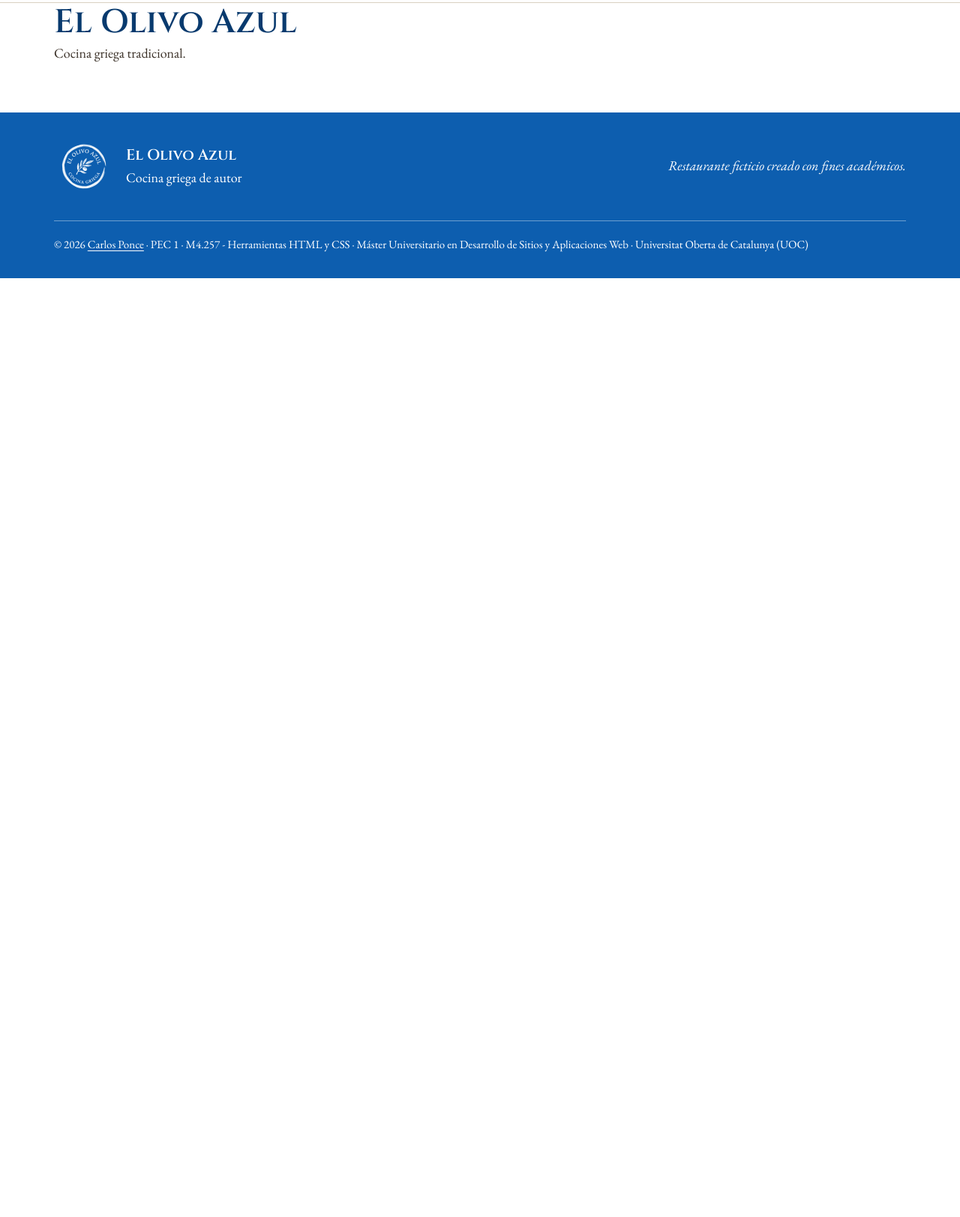
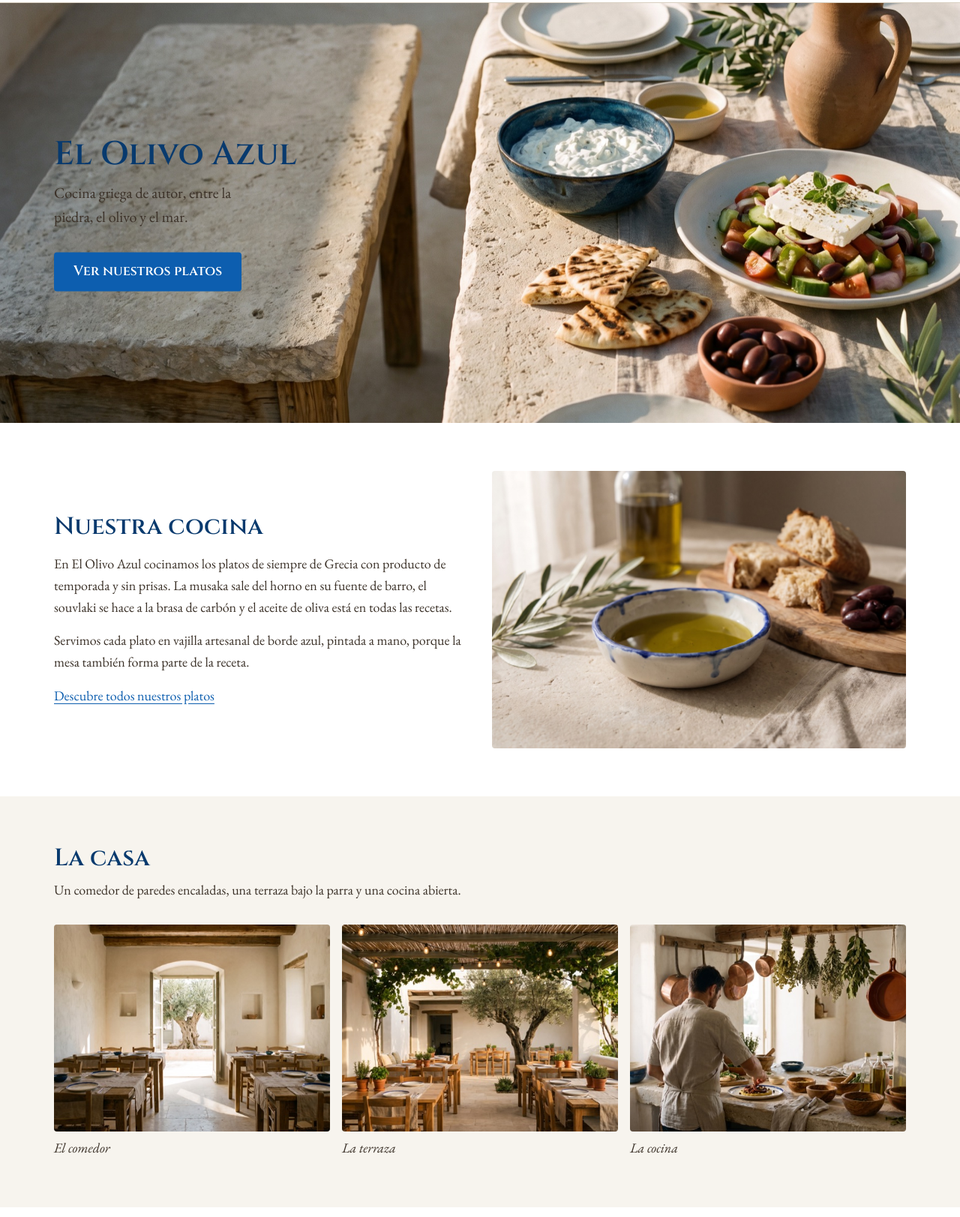
Before and after one commit to carlosp-11/proyecto-restaurante-griego, a website built with Parcel: page src/index.html in a window 1280 px wide. Shown: the part 77-1700 px from the top of the page at 75% size. Before the commit the page ends 800 px from the top, so only its background shows below. Built offline with nearby package versions, Linux system fonts and the light colour scheme.

Commit message:
feat: build home hero and restaurant sections

```diff
--- a/src/index.html
+++ b/src/index.html
@@ -12,9 +12,82 @@
 <body>
   <include src="partials/header.html"></include>
 
-  <main id="main" class="container">
-    <h1>El Olivo Azul</h1>
-    <p>Cocina griega tradicional.</p>
+  <main id="main">
+    <section class="hero">
+      <img class="hero__image"
+        src="/src/img/hero-1920.jpg"
+        srcset="/src/img/hero-960.jpg 960w, /src/img/hero-1920.jpg 1920w"
+        sizes="100vw"
+        alt="Mesa larga de piedra con mezze griego: tzatziki en un cuenco azul, ensalada con feta, pan de pita y aceitunas"
+        width="1920" height="1071">
+      <div class="container hero__content">
+        <h1>El Olivo Azul</h1>
+        <p class="hero__lead">Cocina griega de autor, entre la piedra, el olivo y el mar.</p>
+        <a class="button button--primary" href="/categoria/">Ver nuestros platos</a>
+      </div>
+    </section>
+
+    <section class="intro container" aria-labelledby="intro-title">
+      <div class="intro__text">
+        <h2 id="intro-title">Nuestra cocina</h2>
+        <p>En El Olivo Azul cocinamos los platos de siempre de Grecia con producto de temporada y sin prisas. La musaka sale del horno en su fuente de barro, el souvlaki se hace a la brasa de carbón y el aceite de oliva está en todas las recetas.</p>
+        <p>Servimos cada plato en vajilla artesanal de borde azul, pintada a mano, porque la mesa también forma parte de la receta.</p>
+        <a href="/categoria/">Descubre todos nuestros platos</a>
+      </div>
+      <img class="intro__image"
+        src="/src/img/olive-oil-1200.jpg"
+        srcset="/src/img/olive-oil-600.jpg 600w, /src/img/olive-oil-1200.jpg 1200w"
+        sizes="(min-width: 1024px) 50vw, 100vw"
+        alt="Aceite de oliva virgen extra en un cuenco azul junto a pan de masa madre, aceitunas y una rama de olivo"
+        width="1200" height="805" loading="lazy">
+    </section>
+
+    <section class="place" aria-labelledby="place-title">
+      <div class="container">
+        <h2 id="place-title">La casa</h2>
+        <p class="place__lead">Un comedor de paredes encaladas, una terraza bajo la parra y una cocina abierta.</p>
+        <div class="place__gallery">
+          <figure>
+            <img src="/src/img/dining-room-1200.jpg"
+              srcset="/src/img/dining-room-600.jpg 600w, /src/img/dining-room-1200.jpg 1200w"
+              sizes="(min-width: 768px) 33vw, 100vw"
+              alt="Comedor con paredes blancas, vigas de madera y mesas puestas; al fondo, un olivo en el patio"
+              width="1200" height="805" loading="lazy">
+            <figcaption>El comedor</figcaption>
+          </figure>
+          <figure>
+            <img src="/src/img/terrace-1200.jpg"
+              srcset="/src/img/terrace-600.jpg 600w, /src/img/terrace-1200.jpg 1200w"
+              sizes="(min-width: 768px) 33vw, 100vw"
+              alt="Terraza bajo una pérgola de cañas con mesas de madera y un olivo centenario en el centro"
+              width="1200" height="669" loading="lazy">
+            <figcaption>La terraza</figcaption>
+          </figure>
+          <figure>
+            <img src="/src/img/kitchen-1200.jpg"
+              srcset="/src/img/kitchen-600.jpg 600w, /src/img/kitchen-1200.jpg 1200w"
+              sizes="(min-width: 768px) 33vw, 100vw"
+              alt="Cocina abierta con cazos de cobre, hierbas secas colgadas y un cocinero emplatando"
+              width="1200" height="805" loading="lazy">
+            <figcaption>La cocina</figcaption>
+          </figure>
+        </div>
+      </div>
+    </section>
+
+    <section class="table container" aria-labelledby="table-title">
+      <img class="table__image"
+        src="/src/img/diners-table-1200.jpg"
+        srcset="/src/img/diners-table-600.jpg 600w, /src/img/diners-table-1200.jpg 1200w"
+        sizes="(min-width: 1024px) 50vw, 100vw"
+        alt="Un grupo de amigos comparte mezze en una mesa de madera: pita, tzatziki y vino blanco"
+        width="1200" height="805" loading="lazy">
+      <div class="table__text">
+        <h2 id="table-title">La mesa compartida</h2>
+        <p>En Grecia se come compartiendo. Por eso nuestra carta está pensada para pedir varios platos al centro y probar un poco de todo: un tzatziki, una ensalada con su bloque de feta, unas hojas de parra rellenas y, después, algo de la brasa.</p>
+        <p>Si es tu primera vez, empieza por dos clásicos: la <a href="/det1/">musaka</a> y el <a href="/det2/">souvlaki</a>.</p>
+      </div>
+    </section>
   </main>
 
   <include src="partials/footer.html"></include>
--- /dev/null
+++ b/src/scss/components/_button.scss
@@ -0,0 +1,24 @@
+@use '../abstracts/variables' as *;
+
+.button {
+  display: inline-block;
+  min-height: 44px;
+  padding: 0.6rem 1.5rem;
+  border: 2px solid $blue;
+  border-radius: 4px;
+  font-family: $font-heading;
+  font-weight: 600;
+  text-decoration: none;
+  transition: background-color 0.2s, color 0.2s;
+}
+
+.button--primary {
+  background-color: $blue;
+  color: $white;
+
+  &:hover {
+    background-color: $blue-dark;
+    border-color: $blue-dark;
+    color: $white;
+  }
+}
--- a/src/scss/main.scss
+++ b/src/scss/main.scss
@@ -3,3 +3,5 @@
 @use 'layout/container';
 @use 'layout/header';
 @use 'layout/footer';
+@use 'components/button';
+@use 'pages/home';
--- /dev/null
+++ b/src/scss/pages/_home.scss
@@ -0,0 +1,98 @@
+@use '../abstracts/variables' as *;
+@use '../abstracts/mixins' as *;
+
+// Hero: image on top in mobile, text over the empty left side of the photo from tablet
+.hero {
+  position: relative;
+}
+
+.hero__image {
+  width: 100%;
+  height: 50vh;
+  min-height: 260px;
+  object-fit: cover;
+  object-position: 70% center;
+
+  @include from(tablet) {
+    height: 70vh;
+  }
+}
+
+.hero__content {
+  padding-top: $space-md;
+  padding-bottom: $space-md;
+
+  @include from(tablet) {
+    position: absolute;
+    top: 50%;
+    left: 0;
+    right: 0;
+    transform: translateY(-50%);
+  }
+
+  h1 {
+    margin-bottom: $space-xs;
+  }
+}
+
+.hero__lead {
+  max-width: 28ch;
+  margin-bottom: $space-md;
+  font-size: 1.25rem;
+}
+
+// Two columns: text + image
+.intro,
+.table {
+  display: grid;
+  gap: $space-md;
+  align-items: center;
+  margin-top: $space-lg;
+
+  @include from(desktop) {
+    grid-template-columns: 1fr 1fr;
+  }
+
+  h2 {
+    margin-bottom: $space-sm;
+  }
+
+  img {
+    border-radius: 4px;
+  }
+}
+
+.intro__text a {
+  display: inline-block;
+  margin-top: $space-sm;
+}
+
+.place {
+  margin-top: $space-lg;
+  padding: $space-lg 0;
+  background-color: $lime-white;
+}
+
+.place__lead {
+  margin: $space-xs 0 $space-md;
+}
+
+.place__gallery {
+  display: grid;
+  gap: $space-sm;
+
+  @include from(tablet) {
+    grid-template-columns: repeat(3, 1fr);
+  }
+
+  img {
+    aspect-ratio: 4 / 3;
+    object-fit: cover;
+    border-radius: 4px;
+  }
+
+  figcaption {
+    margin-top: $space-xs;
+    font-style: italic;
+  }
+}
```
